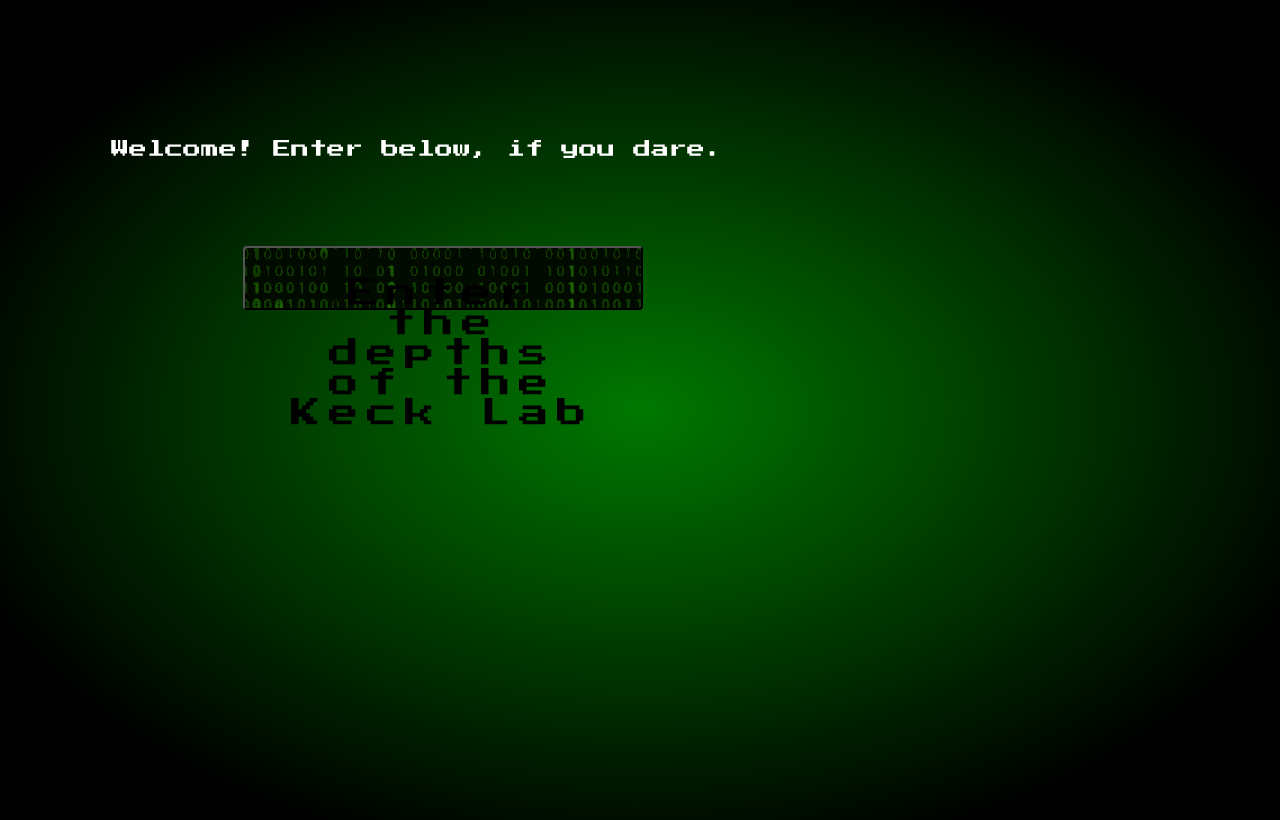
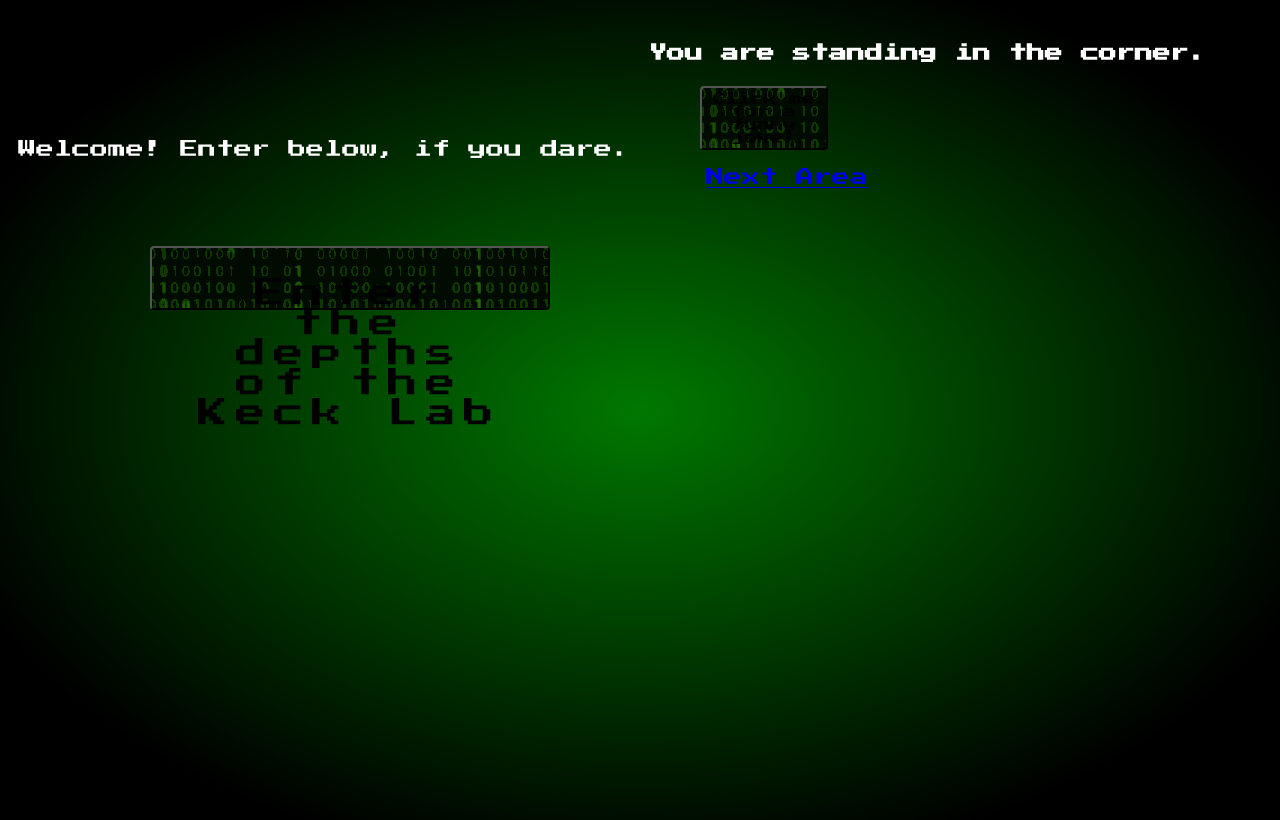
Before and after one commit to djacosta-01/TheEsapists, a React (Create React App) app in the folder keck-escape-room/: page /corner in a window 1280 px wide. Built offline with nearby package versions, Linux system fonts and the light colour scheme; no server answers.

Commit message:
navigation working

```diff
--- a/keck-escape-room/src/components/App.css
+++ b/keck-escape-room/src/components/App.css
@@ -90,5 +90,6 @@ button:hover {
 }
 
 #joke-container {
-  font-size: 2vw;
+  font-size: 1.5vw;
+  width: 35vw;
 }
--- a/keck-escape-room/src/components/App.js
+++ b/keck-escape-room/src/components/App.js
@@ -2,11 +2,16 @@ import "./App.css";
 import { useState, useEffect } from "react";
 import GamePage from "./GamePage";
 import NavBar from "./Navbar";
-import JokeGenerator from "./jokeAPI.js";
 import LoadGame from "../services/LoadGame";
 import Game from "./Game";
+import { BrowserRouter as Router, Routes, Route } from "react-router-dom";
+import Corner from "./Corner";
+import Couch from "./Couch";
+import Server from "./Server";
+import CoffeeTable from "./CoffeeTable";
 import { SignIn, SignOut, useAuthentication } from "../services/authService";
 import { createNewGame, fetchGames } from "../services/gameService";
+import JokeGenerator from "./jokeAPI";
 
 function App() {
   const user = useAuthentication();
@@ -35,8 +40,17 @@ function App() {
       {!user ? <SignIn /> : <SignOut />}
       {!user ? "" : <GamePage username={user?.displayName} />}
       {!user ? "" : <LoadGame games={games} setGame={setGame} />}
-      {!user ? "" : <JokeGenerator />}
+      {/* {!user ? "" : <JokeGenerator />} */}
       {/* {!user ? "" : <Game game={game} />} */}
+      <Router>
+        <Routes>
+          {/* <Route exact path='/' exact element={<Home/>} /> */}
+          <Route path="/corner" element={<Corner />} />
+          <Route path="/couch" element={<Couch />} />
+          <Route path="/server" element={<Server />} />
+          <Route path="/coffee-table" element={<CoffeeTable />} />
+        </Routes>
+      </Router>
     </div>
   );
 }
--- /dev/null
+++ b/keck-escape-room/src/components/CoffeeTable.js
@@ -0,0 +1,14 @@
+import React from "react";
+
+const CoffeeTable = () => {
+  return (
+    <div>
+      <h4>You are standing by the coffee table.</h4>
+      <p>
+        <a href="/">Home</a>
+      </p>
+    </div>
+  );
+};
+
+export default CoffeeTable;
--- /dev/null
+++ b/keck-escape-room/src/components/Corner.js
@@ -0,0 +1,17 @@
+import React from "react";
+import JokeGenerator from "./jokeAPI";
+import { useState, useEffect } from "react";
+
+const Corner = () => {
+  return (
+    <div>
+      <h4>You are standing in the corner.</h4>
+      {<JokeGenerator />}
+      <p>
+        <a href="couch">Next Area</a>
+      </p>
+    </div>
+  );
+};
+
+export default Corner;
--- /dev/null
+++ b/keck-escape-room/src/components/Couch.js
@@ -0,0 +1,16 @@
+import React from "react";
+import Whiteboard from "./WhiteboardDisplay";
+
+const Couches = () => {
+  return (
+    <div>
+      <h4>You are standing by the couches.</h4>
+      <button onClick={() => alert("A frog")}>Look at whiteboard</button>
+      <p>
+        <a href="server">Next Area</a>
+      </p>
+    </div>
+  );
+};
+
+export default Couches;
--- /dev/null
+++ b/keck-escape-room/src/components/Server.js
@@ -0,0 +1,12 @@
+import React from "react";
+
+const Server = () => {
+  return (
+    <div>
+      <h4>You are standing by the server.</h4>
+      <a href="coffee-table">Next Area</a>
+    </div>
+  );
+};
+
+export default Server;
--- /dev/null
+++ b/keck-escape-room/src/components/WhiteboardDisplay.js
@@ -0,0 +1,5 @@
+import React from "react";
+
+export default function Whiteboard() {
+  alert("You clicked me!");
+}
--- a/keck-escape-room/src/components/jokeAPI.js
+++ b/keck-escape-room/src/components/jokeAPI.js
@@ -15,7 +15,9 @@ const JokeGenerator = () => {
 
   const fetchApi = () => {
     // Fetching data from the API
-    fetch("https://sv443.net/jokeapi/v2/joke/Programming?type=single")
+    fetch(
+      "https://sv443.net/jokeapi/v2/joke/Programming?blacklistFlags=nsfw,religious,political,racist,sexist,explicit&type=single"
+    )
       .then((res) => res.json())
       .then((data) => setJoke(data.joke));
   };
@@ -23,7 +25,14 @@ const JokeGenerator = () => {
   return (
     // Return the Button Component with a conditional statement
     <div id="joke-container">
-      {Joke === "" ? <Button callApi={fetchApi} /> : <p>{Joke}</p>}
+      {Joke === "" ? (
+        <Button callApi={fetchApi} />
+      ) : (
+        <p>
+          <p>Julian's cursed thought of the day: </p>
+          {Joke}
+        </p>
+      )}
     </div>
   );
 };
```
